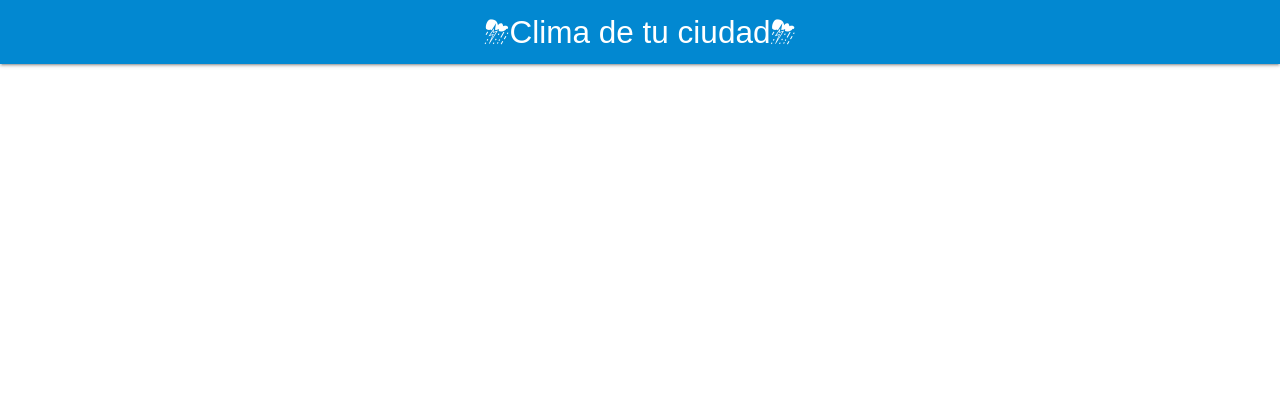
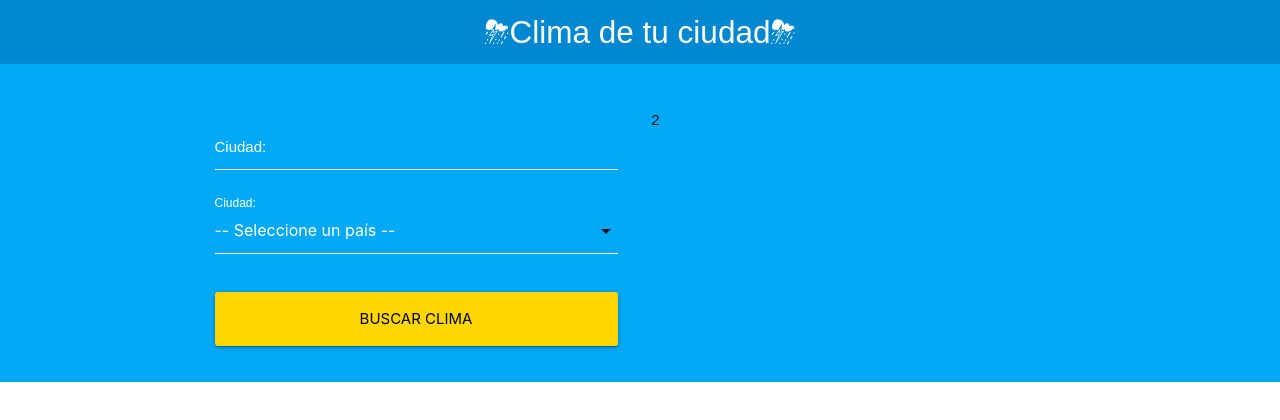
Before and after one commit to ElliotXLeo/clima-feliz-react, a React (Create React App) app: page / in a window 1280 px wide. Shown: the top 420 px of the page. Built offline with nearby package versions, Linux system fonts and the light colour scheme.

Commit message:
Component Formulario

```diff
--- a/public/index.html
+++ b/public/index.html
@@ -1,21 +1,27 @@
 <!DOCTYPE html>
 <html lang="en">
+
 <head>
   <meta charset="utf-8" />
   <link rel="icon" href="%PUBLIC_URL%/favicon.ico" />
   <meta name="viewport" content="width=device-width, initial-scale=1" />
   <meta name="theme-color" content="#000000" />
-    <meta
-      name="description"
-      content="Web site created using create-react-app"
-    />
+  <meta name="description" content="Web site created using create-react-app" />
   <link rel="apple-touch-icon" href="%PUBLIC_URL%/logo192.png" />
   <link rel="manifest" href="%PUBLIC_URL%/manifest.json" />
   <title>🌦Clima Ciudad🌦</title>
   <link rel="stylesheet" href="https://cdnjs.cloudflare.com/ajax/libs/materialize/1.0.0/css/materialize.min.css">
 </head>
+
 <body class="body">
   <div id="root"></div>
-    <script src="https://cdnjs.cloudflare.com/ajax/libs/materialize/1.0.0/js/materialize.min.js"></script>
+  <script src="https://cdnjs.cloudflare.com/ajax/libs/materialize/1.0.0-rc.2/js/materialize.min.js"></script>
+  <script>
+    document.addEventListener('DOMContentLoaded', function () {
+      var elementos = document.querySelectorAll('select');
+      M.FormSelect.init(elementos);
+    });
+  </script>
 </body>
+
 </html>
--- a/src/App.js
+++ b/src/App.js
@@ -1,6 +1,13 @@
+import { Fragment, useState } from "react";
+import Formulario from "./components/Formulario";
 import Header from "./components/Header";
 
 function App() {
+
+  const [busqueda, setBusqueda] = useState({
+    ciudad: '',
+    pais: ''
+  });
 
   const company = {
     name: '⛈Clima de tu ciudad⛈',
@@ -9,9 +16,27 @@ function App() {
   }
 
   return (
-    <Header
-      company={company}
-    />
+    <Fragment>
+      <Header
+        company={company}
+      />
+
+      <section className="contenedor-form">
+        <div className="container">
+          <div className="row">
+            <div className="col m6 s12">
+              <Formulario
+                busqueda={busqueda}
+                setBusqueda={setBusqueda}
+              />
+            </div>
+            <div className="col m6 s12">
+              2
+            </div>
+          </div>
+        </div>
+      </section>
+    </Fragment>
   );
 }
 
--- /dev/null
+++ b/src/components/Formulario.js
@@ -0,0 +1,78 @@
+import { useState } from "react";
+
+const Formulario = ({busqueda, setBusqueda}) => {
+
+  const [error, setError] = useState(false);
+
+  const { ciudad, pais } = busqueda;
+
+  const handleChange = (e) => {
+    setBusqueda({
+      ...busqueda,
+      [e.target.name]: e.target.value
+    });
+  };
+
+  const handleSubmit = (e) => {
+    e.preventDefault();
+    if (ciudad.trim() === '' || pais.trim() === '') {
+      setError(true);
+      return;
+    }
+    setError(false);
+  };
+
+  return (
+    <form
+      onSubmit={handleSubmit}
+    >
+      {
+        error ?
+          <p className="red darken-4 error">
+            Todos los campos son obligatorios.
+          </p>
+          :
+          null
+      }
+      <div className="input-field col s12">
+        <input
+          type="text"
+          name="ciudad"
+          id="ciudad"
+          value={ciudad}
+          onChange={handleChange}
+        />
+        <label htmlFor="ciudad">Ciudad: </label>
+      </div>
+
+      <div className="input-field col s12">
+        <select
+          name="pais"
+          id="pais"
+          value={pais}
+          onChange={handleChange}
+        >
+          <option value="">-- Seleccione un país --</option>
+          <option value="PE">Perú</option>
+          <option value="AR">Argentina</option>
+          <option value="MX">México</option>
+          <option value="CO">Colombia</option>
+          <option value="CR">Costa Rica</option>
+          <option value="ES">España</option>
+          <option value="US">Estados Unidos</option>
+        </select>
+        <label htmlFor="pais">Ciudad: </label>
+      </div>
+
+      <div className="input-field col s12">
+        <input
+          type="submit"
+          value="Buscar Clima"
+          className="waves-effect waves-light btn-large btn-block yellow accent-4"
+        />
+      </div>
+    </form>
+  );
+}
+
+export default Formulario;
```
Lines whose indentation alone changed are shown as unchanged.
